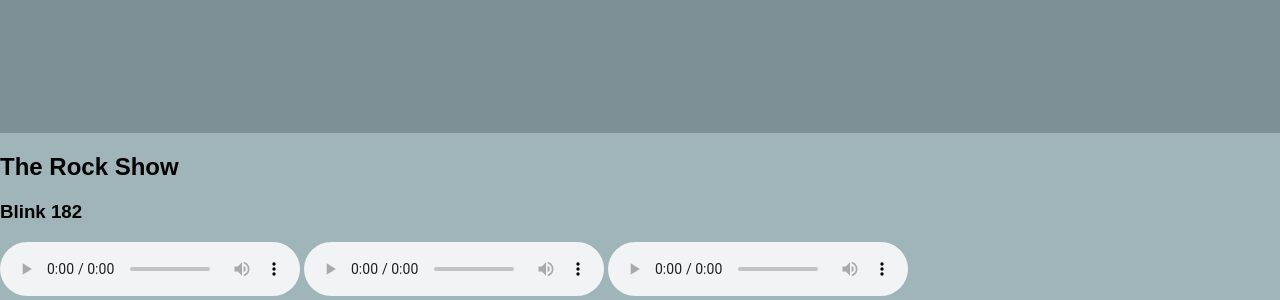
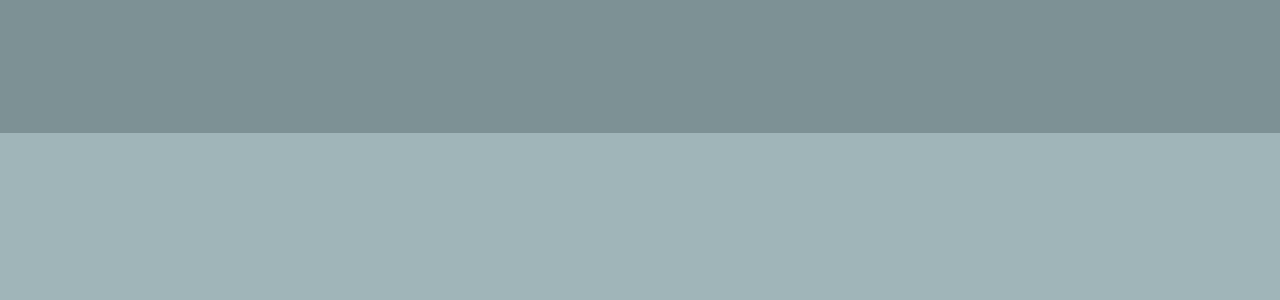
Before and after one commit to seanbrophy/ExperientialDesign, a website with bundled scripts: page index.html in a window 1280 px wide. Shown: the part 877-1177 px from the top of the page. After the commit the page ends 1010 px from the top, so only its background shows below. Built offline with nearby package versions, Linux system fonts and the light colour scheme.

Commit message:
list Update
updated list of musicians, removed trackside

```diff
--- a/index.html
+++ b/index.html
@@ -135,20 +135,15 @@
       </div>
     </div>
 
-
-
-    <h2 style="font-family:arial;">The Rock Show</h2>
-    <h3 style="font-family:arial;">Blink 182</h3>
-
-    <audio controls id="track1">
+    <audio id="track1">
       <source src="music/track1.wav">
     </audio>
 
-    <audio controls id="track2">
+    <audio id="track2">
       <source src="music/track2.wav">
     </audio>
 
-    <audio controls id="track3">
+    <audio id="track3">
       <source src="music/track3.wav">
     </audio>
 <script src="https://cdnjs.cloudflare.com/ajax/libs/gsap/1.19.1/TweenMax.min.js"></script>
```
Also changed, not shown: 1 other file.
